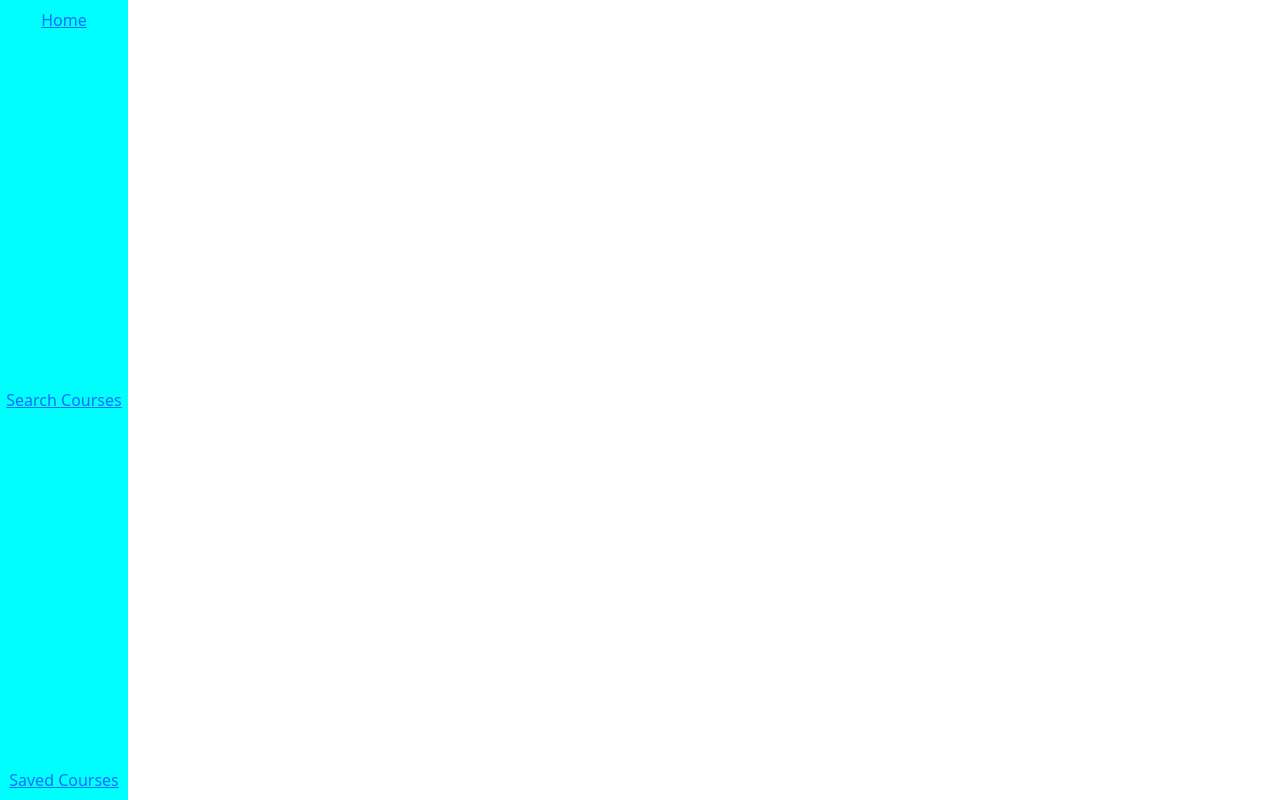
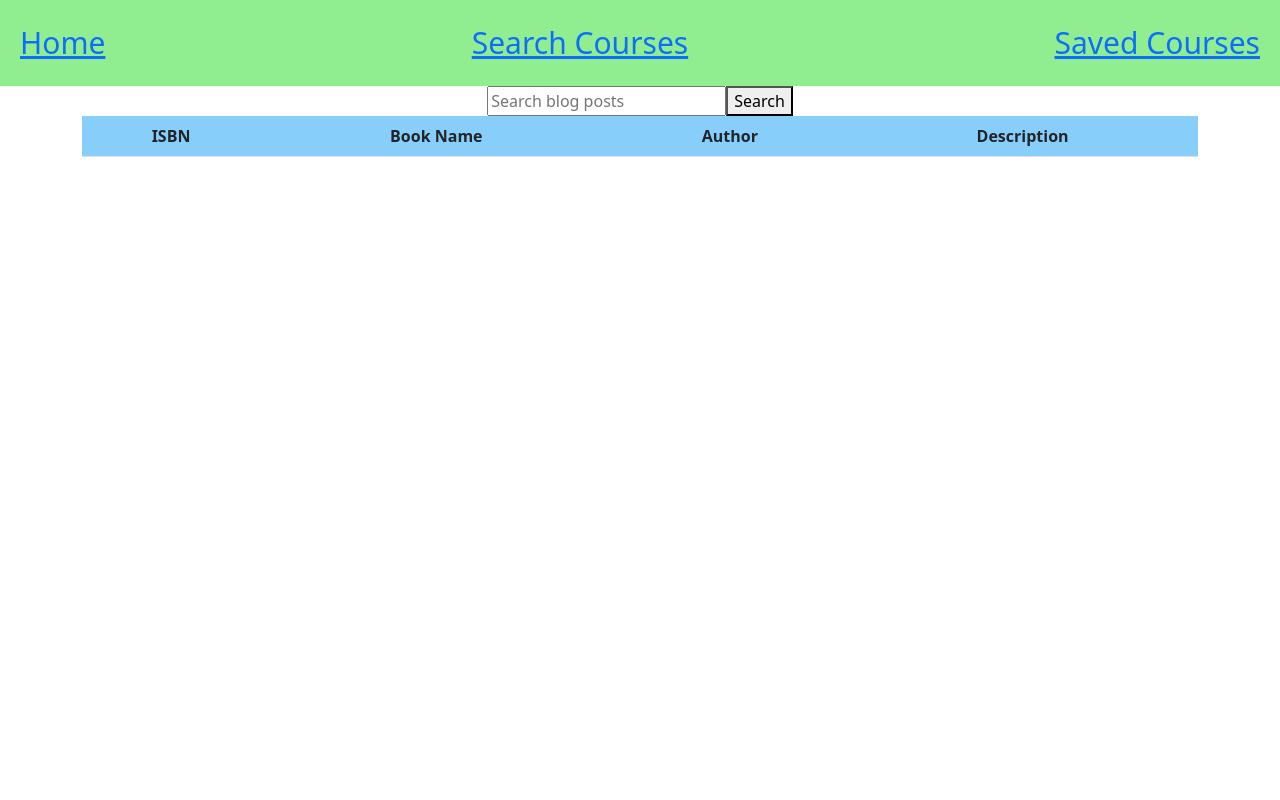
Before and after one commit to JGeho/React-Solo-Project, a React (Create React App) app in the folder my-app/: page /saved in a window 1280 px wide. Built offline with nearby package versions, Linux system fonts and the light colour scheme.

Commit message:
several updates and fixes

```diff
--- a/my-app/public/index.html
+++ b/my-app/public/index.html
@@ -2,19 +2,16 @@
 <html lang="en">
   <head>
     <meta charset="utf-8" />
-    <link rel="icon" href="%PUBLIC_URL%/favicon.ico" />
     <meta name="viewport" content="width=device-width, initial-scale=1" />
     <meta name="theme-color" content="#000000" />
     <meta
       name="description"
       content="Web site created using create-react-app"
     />
-    <link rel="apple-touch-icon" href="%PUBLIC_URL%/logo192.png" />
     <!--
       manifest.json provides metadata used when your web app is installed on a
       user's mobile device or desktop. See https://developers.google.com/web/fundamentals/web-app-manifest/
     -->
-    <link rel="manifest" href="%PUBLIC_URL%/manifest.json" />
     <!--
       Notice the use of %PUBLIC_URL% in the tags above.
       It will be replaced with the URL of the `public` folder during the build.
@@ -24,7 +21,7 @@
       work correctly both with client-side routing and a non-root public URL.
       Learn how to configure a non-root public URL by running `npm run build`.
     -->
-    <title>React App</title>
+    <title>My App.com</title>
   </head>
   <body>
     <noscript>You need to enable JavaScript to run this app.</noscript>
--- a/my-app/src/App.css
+++ b/my-app/src/App.css
@@ -8,15 +8,20 @@
 }
 
 .navbar {
-  height: 100vh;
-  width: 10%;
+  height: 10%;
+  width: 100vw;
   display: flex;
-  flex-direction: column;
-  background-color: aqua;
-  padding-top: 20px;
+  flex-direction: row;
+  background-color: lightgreen;
+  padding: 20px;
   top: 0;
   left: 0;
   position: fixed;
+  line-height: 70px;
+}
+
+.table {
+  background-color: lightskyblue;
 }
 
 @media (prefers-reduced-motion: no-preference) {
--- a/my-app/src/App.js
+++ b/my-app/src/App.js
@@ -1,4 +1,5 @@
 import React from 'react';
+import Search from './components/Search';
 import Navbar from './components/Navbar';
 import {BrowserRouter as Router,Switch,Route} from 'react-router-dom';
 import './App.css';
@@ -11,8 +12,9 @@ function App(props) {
     <div className="App">
       <Router>
         <Navbar/>
+        <Search/>
         <Switch>
-          <Route path="/home">
+          <Route exact path="/">
             <Home/>
           </Route>
         </Switch>
--- a/my-app/src/components/Home.js
+++ b/my-app/src/components/Home.js
@@ -4,6 +4,15 @@ function Home(props) {
     return (
         <div>
             <h2>Welcome to the MY SITE</h2>
+            <form>
+                <h3>Search Disc Golf Courses Near You!!</h3>
+                <label>
+                    Address:
+                    <input type="text" name="address"></input>
+                </label>
+                <input type="submit" value="Submit"></input>
+            </form>
+
         </div>
     );
 }
--- a/my-app/src/components/Navbar.js
+++ b/my-app/src/components/Navbar.js
@@ -3,9 +3,9 @@ import {Link} from 'react-router-dom';
 function Navbar(props) {
     return (
         <div className="navbar">
-            <Link to="/home">Home</Link>
-            <Link to="/results">Search Courses</Link>
-            <Link to="/saved">Saved Courses</Link>
+            <Link to="/" style={{fontSize: 30}}>Home</Link>
+            <Link to="/results" style={{fontSize: 30}}>Search Courses</Link>
+            <Link to="/saved" style={{fontSize: 30}}>Saved Courses</Link>
         </div>
     );
 }
--- a/my-app/src/components/Results.js
+++ b/my-app/src/components/Results.js
@@ -20,30 +20,33 @@ function Results(props) {
 
     const handleCheckout = () =>{
         const checkBoxes = document.querySelectorAll("input[type=checkbox]");
-        let checkedIsbns = [];
-        for(var i=0;i<checkBoxes.length;i++){
-            if(checkBoxes[i].checked){
-                checkedIsbns.push(checkBoxes[i].value);
+        for(let index=0; index<checkBoxes.length; index++){
+            if(checkBoxes[index].checked){
+                let selectedBooks = bookData.filter(function(book) {
+                    return book.isbn === checkBoxes[index].value})
+                    selectedBooks.map((selectedBook)=>{
+                        return dispatch({type:'CHECK_OUT',isbns:selectedBook})
+                    })
+
             }
         }
-        console.log(checkedIsbns);
-        dispatch({type:'CHECK_OUT',isbns:checkedIsbns})
     }
     return (
         <div className="container">
-            <table className="table" style={{marginLeft:'5em'}}>
+            <table className="table">
                 <thead>
                     <tr>
                         <th>Select</th>
-                        <th>Isbn</th>
+                        <th>ISBN</th>
                         <th>Book Name</th>
                         <th>Author</th>
                         <th>Description</th>
                     </tr>
                 </thead>
+                <tbody>
                 {
                     bookData.map((book,index)=>(
-                        <tr>
+                        <tr key={index}>
                             <td><input type="checkbox" value={book.isbn}/></td>
                             <td>{book.isbn}</td>
                             <td>{book.book_name}</td>
@@ -52,8 +55,9 @@ function Results(props) {
                         </tr>
                     ))
                 }
+                </tbody>
             </table>
-            <button onClick={handleCheckout}>Checkout</button>
+            <button onClick={handleCheckout}>Add to Saved</button>
         </div>
     );
 }
--- a/my-app/src/components/Saved.js
+++ b/my-app/src/components/Saved.js
@@ -2,15 +2,32 @@ import React from 'react';
 import {useSelector} from 'react-redux';
 
 function Saved(props) {
-    const selectedIsbns = useSelector((state)=>state.checkedOutBooks);
-
+    const selectedBooks = useSelector((state)=>state.checkedOutBooks);
+    console.log(selectedBooks);
     return (
-        <div>
+        <div className="container">
+            <table className="table">
+                <thead>
+                    <tr>
+                        <th>ISBN</th>
+                        <th>Book Name</th>
+                        <th>Author</th>
+                        <th>Description</th>
+                    </tr>
+                </thead>
+                <tbody>
             {
-                selectedIsbns.map((isbn)=>(
-                    <p>ISBN: {isbn}</p>
+                selectedBooks.map((savedBook, index)=>(
+                    <tr key={index}>
+                        <td>{savedBook.isbn}</td>
+                        <td>{savedBook.book_name}</td>
+                        <td>{savedBook.author_name}</td>
+                        <td>{savedBook.description}</td>
+                    </tr>
                 ))
             }
+            </tbody>
+            </table>
         </div>
     );
 }
--- /dev/null
+++ b/my-app/src/components/Search.js
@@ -0,0 +1,17 @@
+
+const Search = () => (
+    <form action="/" method="get">
+        <label htmlFor="header-search">
+            <span className="visually-hidden">Search blog posts</span>
+        </label>
+        <input
+            type="text"
+            id="header-search"
+            placeholder="Search blog posts"
+            name="s"
+        />
+        <button type="submit">Search</button>
+    </form>
+);
+
+export default Search;
```
Also changed, not shown: my-app/src/index.js (+0 -18 lines), my-app/src/reportWebVitals.js (deleted, +0 -13 lines), my-app/src/setupTests.js (deleted, +0 -5 lines), my-app/public/manifest.json, my-app/src/logo.svg (deleted), 1 other file (tests, documents, lock files or other folders).
